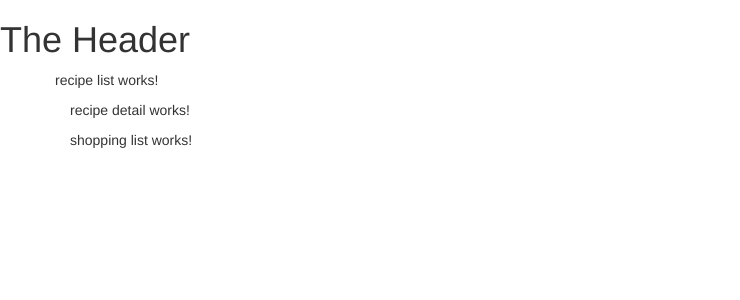
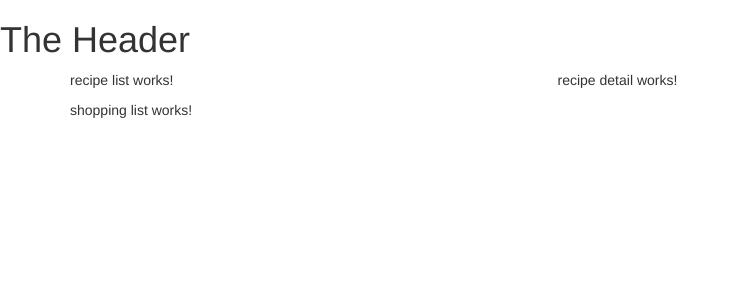
Before and after one commit to fjarado/angular-agf8p7, an Angular app: page / in a window 1280 px wide. Shown: the top 300 px of the page, without its empty margins (0-740 px from the left). Built offline with nearby package versions, Linux system fonts and the light colour scheme.

Commit message:
1 file modified

```diff
--- a/src/app/recipes/recipes.component.html
+++ b/src/app/recipes/recipes.component.html
@@ -1,5 +1,5 @@
 <div class="row">
-  <div class="col-nd-5">
+  <div class="col-md-5">
     <app-recipe-list></app-recipe-list>
   </div>
   <div class="col-md-7">
```
